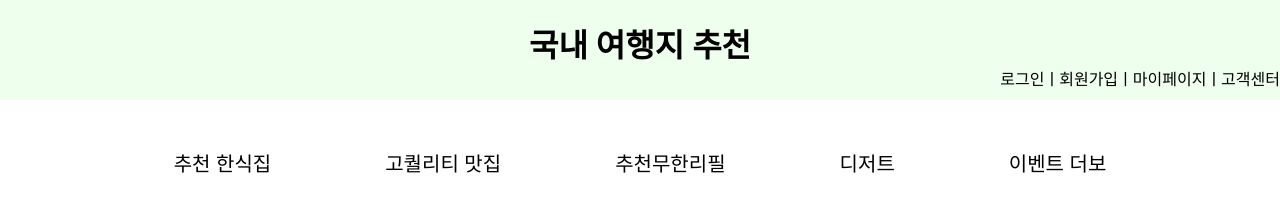
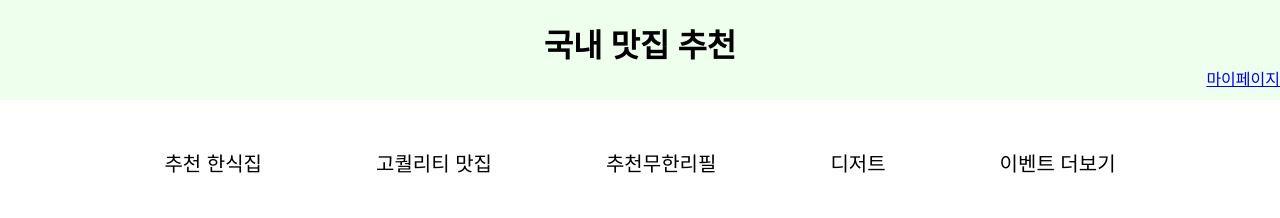
Before and after one commit to 20190737KIMJIWON/20190737KIMJIWON.github.io, a plain HTML site: page index.html in a window 1280 px wide. Shown: the top 218 px of the page. Drawn offline with Linux system fonts and the light colour scheme; grey boxes are pictures that could not be loaded.

Commit message:
Update index.html

```diff
--- a/index.html
+++ b/index.html
@@ -58,7 +58,7 @@
 		width: 1000px;
 		padding-left: 440px;
 	}
-	.sub{
+	.sub1{
 		float: left;
 		padding-left: 700px;
 	}
@@ -103,10 +103,10 @@
 	<div id='page'>
 <header>
 	<div id='logo'>
-		<h1>국내 여행지 추천</h1>
+		<h1>국내 맛집 추천</h1>
 	</div>
 	<div id='top'>
-		로그인ㅣ회원가입ㅣ마이페이지ㅣ고객센터
+		<a href="./MyPage.html">마이페이지</a>
 	</div>
 </header>
 <nav>
@@ -115,7 +115,7 @@
 		<li><a href="https://www.naver.com"><input type="button" value="고퀄리티 맛집" class="btns btns2"></a></li>
 		<li><a href="https://www.naver.com"><input type="button" value="추천무한리필" class="btns btns3"></a></li>
 		<li><a href="https://www.naver.com"><input type="button" value="디저트" class="btns btns4"></a></li>
-		<li><a href="https://www.naver.com"><input type="button" value="이벤트 더보" class="btns btns5"></a></li>
+		<li><a href="https://www.naver.com"><input type="button" value="이벤트 더보기" class="btns btns5"></a></li>
 	</ul>
 </nav>
 <div class="clear"></div>
@@ -131,7 +131,7 @@
 	</ul>
 </aside>
 <div class="clear"></div>
-<section class="sub">
+<section class="sub1">
 	<img src="http://blogfiles.naver.net/20160805_135/daom815_14703746777173yuqR_PNG/0726_B1B9B3BB_BFA9C7E0C1F6_BAA3BDBA%3F_10_B1B9B3BBBFA9C7E0C.png" width="400" height="400">
 </section>
 <div class="clear"></div>
```
